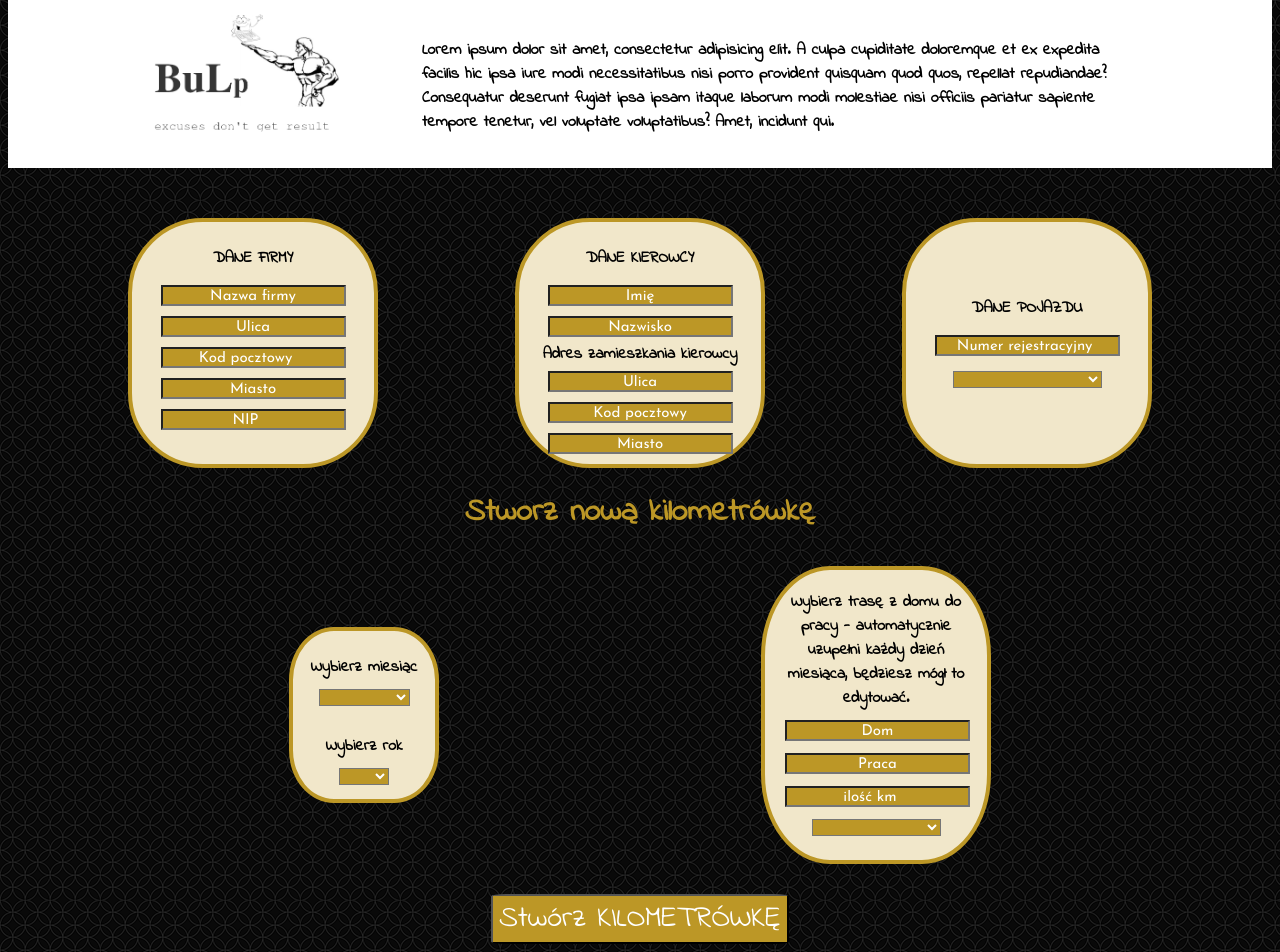
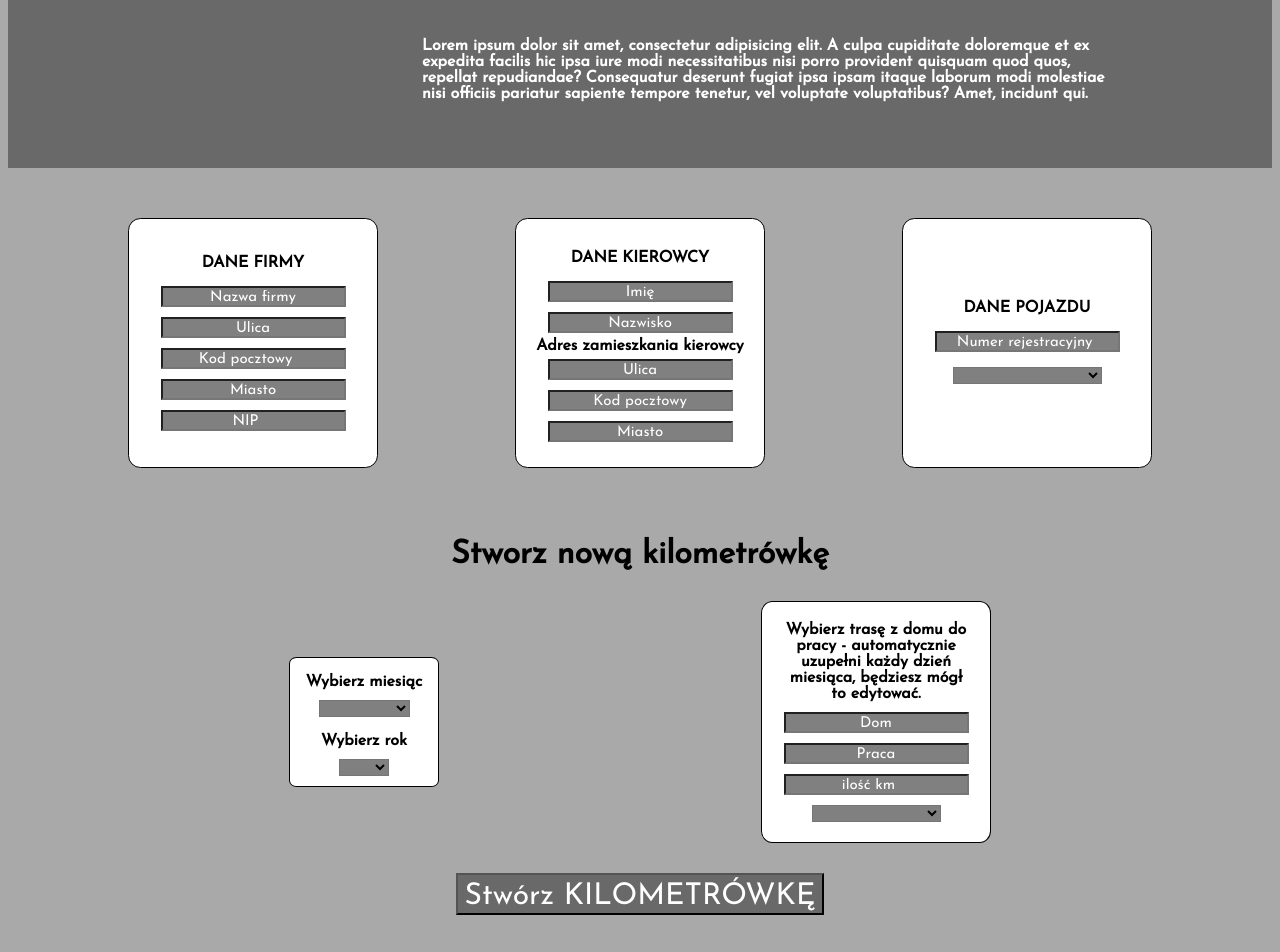
Before and after one commit to tomasz-cze/Distance_Log, a React (Create React App) app: page / in a window 1280 px wide. Shown: the top 952 px of the page. Built offline with nearby package versions, Linux system fonts and the light colour scheme.

Commit message:
css style changed

```diff
--- a/src/js/footer.js
+++ b/src/js/footer.js
@@ -4,7 +4,7 @@ class Footer extends Component{
     render(){
         return (
           <footer className="container">
-              <div>Created By Koksu - 2020</div>
+              <div>Created By Tomasz 2018</div>
               <div>All rights reserved</div>
           </footer>
         )
--- a/src/scss/_all.scss
+++ b/src/scss/_all.scss
@@ -1,13 +1,21 @@
+$backgroundColor1: darkgray;
+$backgroundColor2: dimgray;
+$textColor: black;
+$formBackgroundColor: white;
+$borderColor: black;
+$inputColor: gray;
+$buttonColor1: dimgray;
+$color2: blue;
+
 * {
   box-sizing: border-box;
 }
 
 body {
   //background-image: url("../images/droga2.png");
-  background-image: url("../images/spiration dark.png");
+  background-color: $backgroundColor1;
   font-weight: 700;
-  //font-family: 'Josefin Sans','Playfair Display', serif;
-  font-family: 'Indie Flower', cursive;
+  font-family: 'Josefin Sans','Playfair Display', serif;
 };
 
 .container {
@@ -17,21 +25,22 @@ body {
 
 input {
   margin-top: 10px;
-  background-color: #bc9726;
-  color: white;
+  background-color: $inputColor;
+
+
 };
 
 button {
-  background-color: #bc9726;
-  border-radius: 5%;
-  color: white;
-  font-family: 'Indie Flower', cursive;
+  background-color: $buttonColor1 ;
+padding-top: 6px;
+
+  font-family: 'Josefin Sans', cursive;
 };
 
 select {
   margin-top: 10px;
-  background-color: #bc9726;
-  color: white;
+  background-color: $inputColor ;
+
   font-family: 'Josefin Sans','Playfair Display', serif;
 
 };
--- a/src/scss/main.css
+++ b/src/scss/main.css
@@ -2,9 +2,9 @@
   box-sizing: border-box; }
 
 body {
-  background-image: url("../images/spiration dark.png");
+  background-color: darkgray;
   font-weight: 700;
-  font-family: 'Indie Flower', cursive; }
+  font-family: 'Josefin Sans','Playfair Display', serif; }
 
 .container {
   width: 1024px;
@@ -12,19 +12,16 @@ body {
 
 input {
   margin-top: 10px;
-  background-color: #bc9726;
-  color: white; }
+  background-color: gray; }
 
 button {
-  background-color: #bc9726;
-  border-radius: 5%;
-  color: white;
-  font-family: 'Indie Flower', cursive; }
+  background-color: dimgray;
+  padding-top: 6px;
+  font-family: 'Josefin Sans', cursive; }
 
 select {
   margin-top: 10px;
-  background-color: #bc9726;
-  color: white;
+  background-color: gray;
   font-family: 'Josefin Sans','Playfair Display', serif; }
 
 ::placeholder {
@@ -34,13 +31,13 @@ select {
   font-family: 'Josefin Sans','Playfair Display', serif; }
 
 header {
-  background-color: white;
+  background-color: dimgray;
   width: 100%;
   height: 180px;
   margin-top: -20px;
+  color: white;
   padding-top: 20px; }
   header .mainLogo {
-    background-image: url("../images/logo.png");
     background-size: cover;
     width: 195px;
     height: 160px;
@@ -62,24 +59,26 @@ header {
   .companyForm input {
     margin: 5px; }
   .companyForm .companyData {
-    background-color: #f1e7ca;
-    border-radius: 30%;
+    padding-top: 20px;
+    background-color: white;
+    border-radius: 5%;
     width: 250px;
     height: 250px;
-    border: 4px solid #bc9726; }
+    border: 1px solid black; }
   .companyForm .driverData {
-    background-color: #f1e7ca;
-    border-radius: 30%;
+    padding-top: 15px;
+    background-color: white;
+    border-radius: 5%;
     width: 250px;
     height: 250px;
-    border: 4px solid #bc9726; }
+    border: 1px solid black; }
   .companyForm .carData {
-    padding-top: 50px;
-    background-color: #f1e7ca;
-    border-radius: 30%;
+    padding-top: 65px;
+    background-color: white;
+    border-radius: 5%;
     width: 250px;
     height: 250px;
-    border: 4px solid #bc9726; }
+    border: 1px solid black; }
 
 form {
   margin-top: 10px;
@@ -93,28 +92,29 @@ form {
     width: 100%;
     display: block; }
     .newRecordForm .titleNewRecord h1 {
+      padding-top: 50px;
       text-align: center;
       margin-bottom: 30px;
       width: 100%;
-      color: #bc9726; }
+      color: black; }
   .newRecordForm .calendar {
     display: block;
     width: 150px;
-    background-color: #f1e7ca;
+    background-color: white;
     float: left;
     text-align: center;
-    border-radius: 30%;
+    border-radius: 5%;
     padding-bottom: 10px;
-    border: 4px solid #bc9726; }
+    border: 1px solid black; }
   .newRecordForm .homeOffice {
     display: block;
     width: 230px;
     float: left;
     text-align: center;
-    background-color: #f1e7ca;
-    border-radius: 30%;
+    background-color: white;
+    border-radius: 5%;
     padding: 20px;
-    border: 4px solid #bc9726; }
+    border: 1px solid black; }
 
 .boxTableData {
   display: flex;
@@ -128,7 +128,8 @@ form {
   display: flex;
   justify-content: center; }
   .createKM button {
-    font-size: 30px; }
+    font-size: 30px;
+    color: white; }
 
 .mainTable {
   width: 100%; }
@@ -140,30 +141,30 @@ form {
 .weekends {
   width: 100%;
   text-align: center;
-  color: #bc9726;
+  color: black;
   font-size: 15px; }
 
 table {
   border-collapse: collapse;
   width: 100%;
-  border: 3px solid #bc9726;
-  background-color: azure;
+  border: 3px solid black;
+  background-color: white;
   font-family: 'Josefin Sans','Playfair Display', serif; }
 
 th, td {
   text-align: left;
   padding: 8px;
-  border: 1px solid #bc9726;
+  border: 1px solid black;
   height: 20px; }
 
 tr:nth-child(even) {
-  background-color: #f2f2f2;
+  background-color: white;
   height: 15px;
   padding: 3px; }
 
 footer {
   font-family: 'Indie Flower', cursive;
-  color: #bc9726; }
+  color: black; }
   footer div:first-child {
     float: left; }
   footer div:last-child {
--- a/src/scss/partials/_companyForm.scss
+++ b/src/scss/partials/_companyForm.scss
@@ -9,26 +9,28 @@
     margin: 5px;
   }
   .companyData {
-    background-color: #f1e7ca;
-    border-radius: 30%;
+    padding-top: 20px;
+    background-color: $formBackgroundColor;
+    border-radius: 5%;
     width: 250px;
     height: 250px;
-    border: 4px solid #bc9726;
+    border: 1px solid $borderColor;
   }
   .driverData {
-    background-color:  #f1e7ca;
-    border-radius: 30%;
+    padding-top: 15px;
+    background-color:  $formBackgroundColor;
+    border-radius: 5%;
     width: 250px;
     height: 250px;
-    border: 4px solid #bc9726;
+    border: 1px solid $borderColor;
   }
   .carData {
-    padding-top: 50px;
-    background-color:  #f1e7ca;
-    border-radius: 30%;
+    padding-top: 65px;
+    background-color:  $formBackgroundColor;
+    border-radius: 5%;
     width: 250px;
     height: 250px;
-    border: 4px solid #bc9726;
+    border: 1px solid $borderColor;
   }
 }
 
--- a/src/scss/partials/_footer.scss
+++ b/src/scss/partials/_footer.scss
@@ -1,6 +1,6 @@
 footer {
   font-family: 'Indie Flower', cursive;
-  color: #bc9726;
+  color: $borderColor;
   div:first-child {
     float: left;
   }
--- a/src/scss/partials/_header.scss
+++ b/src/scss/partials/_header.scss
@@ -1,12 +1,12 @@
 header {
-  background-color: white;
+  background-color: $backgroundColor2;
   width:100%;
   height: 180px;
   margin-top: -20px;
+  color: white;
 
   padding-top: 20px;
   .mainLogo {
-    background-image: url("../images/logo.png");
     background-size: cover;
     width: 195px;
     height: 160px;
--- a/src/scss/partials/_newRecordForm.scss
+++ b/src/scss/partials/_newRecordForm.scss
@@ -8,31 +8,32 @@
     width: 100%;
     display: block;
     h1 {
+      padding-top: 50px;
       text-align: center;
       margin-bottom: 30px;
       width: 100%;
-      color: #bc9726;
+      color: $textColor;
     }
   }
   .calendar {
     display: block;
     width: 150px;
-    background-color:  #f1e7ca;
+    background-color:  $formBackgroundColor;
     float: left;
     text-align: center;
-    border-radius: 30%;
+    border-radius: 5%;
     padding-bottom: 10px;
-    border: 4px solid #bc9726;
+    border: 1px solid $borderColor;
   }
   .homeOffice {
     display: block;
     width: 230px;
     float: left;
     text-align: center;
-    background-color:  #f1e7ca;
-    border-radius: 30%;
+    background-color:  $formBackgroundColor;
+    border-radius: 5%;
     padding: 20px;
-    border: 4px solid #bc9726;
+    border: 1px solid $borderColor;
   }
 }
 
@@ -51,6 +52,7 @@
   justify-content: center;
   button {
     font-size: 30px;
+    color: white;
   }
 }
 
```
Also changed, not shown: src/scss/partials/_mainTable.scss (+5 -5 lines).
